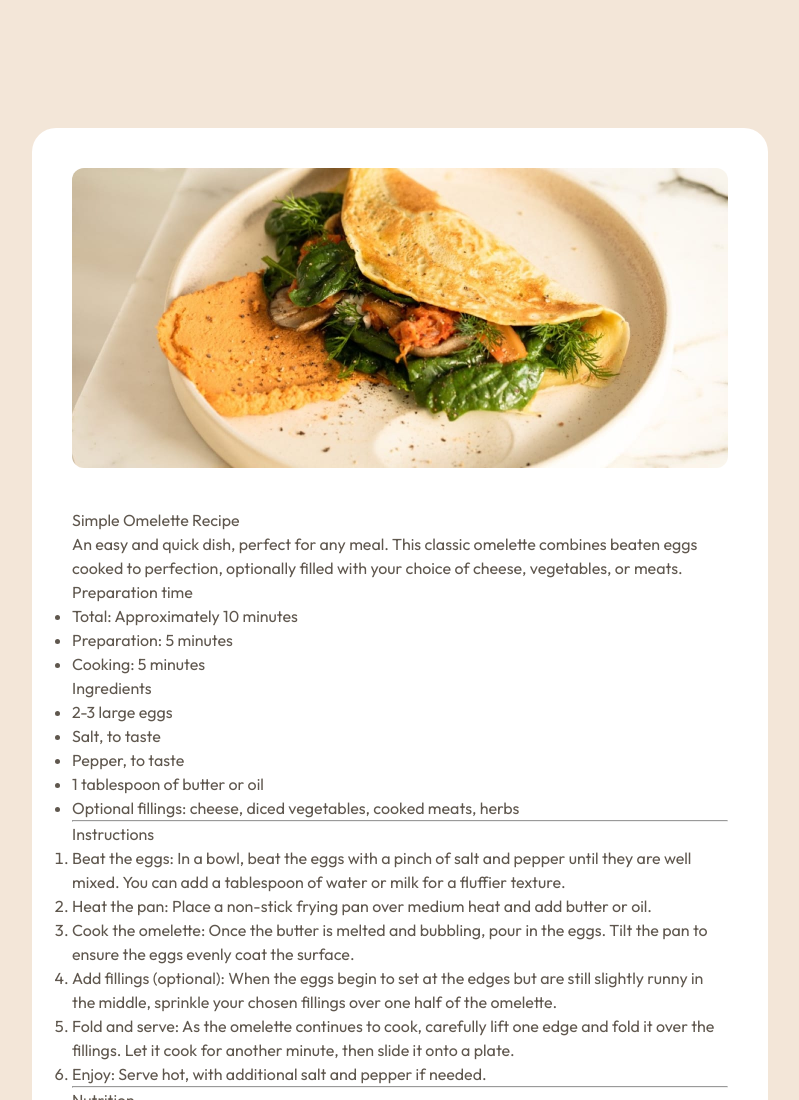
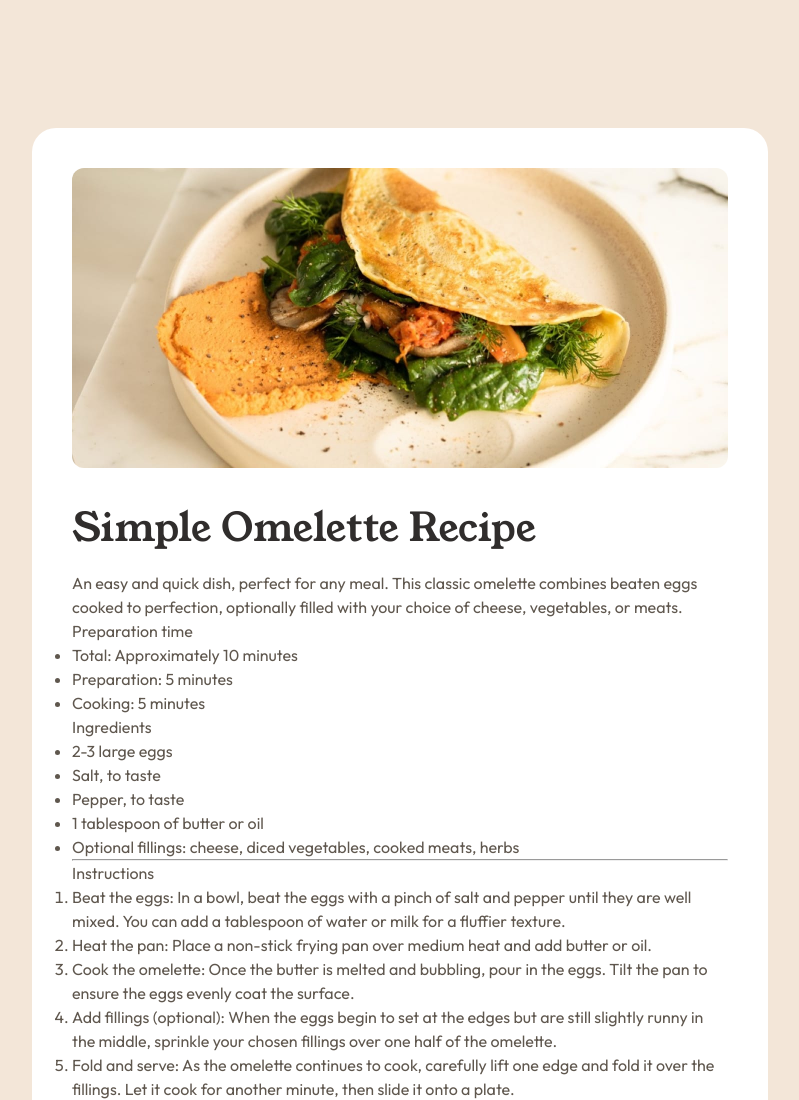
Before and after one commit to dionysia-lemonaki/recipe-page, a plain HTML site: page index.html in a window 1280 px wide. Shown: the top 1100 px of the page, without its empty margins (240-1039 px from the left). Drawn offline with Linux system fonts and the light colour scheme.

Commit message:
Add recipe intro styles

```diff
--- a/index.html
+++ b/index.html
@@ -23,7 +23,7 @@
           class="recipe-image"
         />
         <div class="recipe-content">
-          <div>
+          <div class="recipe-intro">
             <h1 id="recipe" class="recipe-title">Simple Omelette Recipe</h1>
             <p>
               An easy and quick dish, perfect for any meal. This classic
--- a/style.css
+++ b/style.css
@@ -31,10 +31,11 @@
   --font-weight-semibold: 600;
   --font-weight-bold: 700;
 
-  --text-base: 1rem;
-  --text-lg: 1.25rem;
-  --text-xl: 1.75rem;
-  --text-2xl: 2.5rem;
+  --text-base: 1rem; /* 16px */
+  --text-lg: 1.25rem; /* 20px */
+  --text-xl: 1.75rem; /* 28px */
+  --text-2xl: 2.25rem; /* 36px */
+  --text-3xl: 2.5rem; /* 40px */
 
   --leading-none: 1;
   --leading-base: 1.5;
@@ -106,3 +107,17 @@ img {
     margin-block-start: var(--spacing-500);
   }
 }
+
+.recipe-intro {
+  display: flex;
+  flex-direction: column;
+  gap: 24px;
+}
+
+.recipe-title {
+  color: var(--color-stone-900);
+  font-family: var(--font-young-serif);
+  font-size: clamp(var(--text-2xl), 2.1786rem + 0.3571vw, var(--text-3xl));
+  font-weight: var(--font-weight-regular);
+  line-height: var(--leading-none);
+}
```
